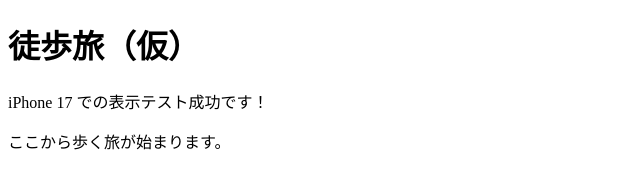
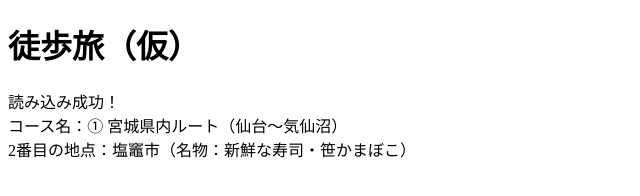
Before and after one commit to taro-walking/tohotabi-app, a plain HTML site: page index.html in a window 1280 px wide. Shown: the whole page, without its empty margins (0-640 px from the left). Drawn offline with Linux system fonts and the light colour scheme.

Commit message:
ステップ2：市町村マスター作成

```diff
--- a/index.html
+++ b/index.html
@@ -1,26 +1,35 @@
 <!-- このファイルが最新のHTML（HTML5）であることをブラウザに伝える宣言です -->
 <!DOCTYPE html>
-<!-- Webページ全体の始まりと、主な言語が日本語（ja）であることを指定します -->
+<!-- Webページ全体の始まりと、言語が日本語であることを指定します -->
 <html lang="ja">
-<!-- 画面には直接見えない、ページの設定情報（裏方の設定）をまとめる場所です -->
+<!-- 裏方の設定情報をまとめる場所です -->
 <head>
-  <!-- 日本語の文字化けを防ぐため、文字コードを「UTF-8」に指定します -->
+  <!-- 文字化けを防ぐため、文字コードをUTF-8に指定します -->
   <meta charset="UTF-8">
-  <!-- iPhone 17などのスマホ画面の幅にピッタリ合わせて、文字が小さくならないようにする最重要設定です -->
+  <!-- iPhone 17の画面幅にピッタリ合わせる設定です -->
   <meta name="viewport" content="width=device-width, initial-scale=1.0">
-  <!-- Safariのタブや、iPhoneの「ホーム画面に追加」をした時に表示されるアプリ名です -->
+  <!-- アプリのタイトルです -->
   <title>徒歩旅（仮）</title>
-<!-- 裏方の設定（head）の終わりです -->
+<!-- 裏方の設定の終わりです -->
 </head>
-<!-- ここから下が、実際にiPhoneの画面に表示される中身（表舞台）です -->
+<!-- ここから下が画面に表示される中身です -->
 <body>
-  <!-- 一番大きな見出し（タイトル）として「徒歩旅（仮）」を画面に表示します -->
+  <!-- アプリのタイトルを見出しとして表示します -->
   <h1>徒歩旅（仮）</h1>
-  <!-- 普通の文章（段落）として、動作確認用のメッセージを表示します -->
-  <p>iPhone 17 での表示テスト成功です！</p>
-  <!-- もう1行、次のステップへの準備メッセージを改行して表示します -->
-  <p>ここから歩く旅が始まります。</p>
-<!-- 画面に表示される中身（body）の終わりです -->
+  <!-- テスト結果を表示するための空っぽの枠（id="test-area"）を用意します -->
+  <div id="test-area">データを読み込み中...</div>
+
+  <!-- ① 先ほど作成した「市町村マスター（master.js）」をこのページに読み込みます -->
+  <script src="master.js"></script>
+
+  <!-- 読み込んだマスターデータの中身を画面に表示してテストするための小さな命令です -->
+  <script>
+    // 画面上の「test-area」という枠を探して、文字を書き換える準備をします
+    const testArea = document.getElementById("test-area");
+    // MASTER_DATAの中から、1つ目のコース名と、2番目の地点名（塩竈市）を取り出して画面に表示します
+    testArea.innerHTML = "読み込み成功！<br>コース名：" + MASTER_DATA.course1.name + "<br>2番目の地点：" + MASTER_DATA.course1.points[1].name + "（名物：" + MASTER_DATA.course1.points[1].specialty + "）";
+  </script>
+<!-- 画面表示の終わりです -->
 </body>
 <!-- Webページ全体の終わりです -->
 </html>
--- /dev/null
+++ b/master.js
@@ -0,0 +1,66 @@
+// 3つのウォーキングコースのデータをまとめて保存する「MASTER_DATA」という箱（定数）を作ります
+const MASTER_DATA = {
+  // 1つ目のコース（管理番号：course1）の定義を始めます
+  course1: {
+    // 画面のコース選択欄に表示するコースの名前です
+    name: "① 宮城県内ルート（仙台〜気仙沼）",
+    // このコースで通過する市町村・地点のリスト（配列）を始めます
+    points: [
+      // 1番目の地点（スタート地点）のデータです。kmは出発地からの累計距離です
+      { id: 1, name: "仙台市（スタート）", km: 0, spot: "青葉城址・定禅寺通", specialty: "牛タン・ずんだ餅" },
+      // 2番目の地点のデータです。仙台から約15km地点の塩竈市を設定しています
+      { id: 2, name: "塩竈市", km: 15, spot: "鹽竈神社・マリンゲート塩釜", specialty: "新鮮な寿司・笹かまぼこ" },
+      // 3番目の地点のデータです。スタートから約25km地点の松島町です
+      { id: 3, name: "松島町", km: 25, spot: "瑞巌寺・五大堂", specialty: "松島かき・穴子丼" },
+      // 4番目の地点のデータです。スタートから約50km地点の石巻市です
+      { id: 4, name: "石巻市", km: 50, spot: "石ノ森萬画館・日和山公園", specialty: "石巻焼きそば・金華さば" },
+      // 5番目の地点（お試し版のゴール）のデータです。スタートから約120km地点の気仙沼市です
+      { id: 5, name: "気仙沼市（ゴール）", km: 120, spot: "気仙沼魚市場・安波山", specialty: "フカヒレ・カツオ" }
+    // 1つ目のコースの地点リストを閉じます
+    ]
+  // 1つ目のコースの定義を閉じます
+  },
+
+  // 2つ目のコース（管理番号：course2）の定義を始めます
+  course2: {
+    // 画面に表示する2つ目のコースの名前です
+    name: "② 江戸東海道宿場町ルート（お試し版）",
+    // 2つ目のコースの通過地点リストを始めます
+    points: [
+      // 1番目の地点（スタート地点）の日本橋です
+      { id: 1, name: "日本橋（スタート）", km: 0, spot: "日本橋・道路元標", specialty: "江戸前寿司・人形焼" },
+      // 2番目の地点の品川宿です（日本橋から約8km）
+      { id: 2, name: "品川宿", km: 8, spot: "品川神社・旧東海道品川宿", specialty: "品川めし（シャコ・アナゴ）" },
+      // 3番目の地点の川崎宿です（日本橋から約18km）
+      { id: 3, name: "川崎宿", km: 18, spot: "川崎大師・東海道かわさき宿交流館", specialty: "久寿餅（くずもち）" },
+      // 4番目の地点の神奈川宿です（日本橋から約28km）
+      { id: 4, name: "神奈川宿", km: 28, spot: "本覚寺・横浜港周辺", specialty: "シウマイ・牛鍋" },
+      // 5番目の地点（お試し版のゴール）の戸塚宿です（日本橋から約42km）
+      { id: 5, name: "戸塚宿（ゴール）", km: 42, spot: "富塚八幡宮・旧東海道松並木", specialty: "ハム・鎌倉野菜" }
+    // 2つ目のコースの地点リストを閉じます
+    ]
+  // 2つ目のコースの定義を閉じます
+  },
+
+  // 3つ目のコース（管理番号：course3）の定義を始めます
+  course3: {
+    // 画面に表示する3つ目のコースの名前です
+    name: "③ 三陸海岸45号ルート（お試し版）",
+    // 3つ目のコースの通過地点リストを始めます
+    points: [
+      // 1番目の地点（スタート地点）の石巻市です
+      { id: 1, name: "石巻市（スタート）", km: 0, spot: "石巻漁港・サン・ファン館", specialty: "ホヤ・鯨料理" },
+      // 2番目の地点の女川町です（石巻から約18km）
+      { id: 2, name: "女川町", km: 18, spot: "シーパルピア女川・女川温泉ゆぽっぽ", specialty: "さんま・銀鮭" },
+      // 3番目の地点の南三陸町です（石巻から約45km）
+      { id: 3, name: "南三陸町", km: 45, spot: "南三陸さんさん商店街・神割崎", specialty: "キラキラ丼・タコ" },
+      // 4番目の地点の気仙沼市です（石巻から約75km）
+      { id: 4, name: "気仙沼市", km: 75, spot: "大島（亀山）・海の市", specialty: "メカジキ・サンマ" },
+      // 5番目の地点（お試し版のゴール）の陸前高田市です（石巻から約95km）
+      { id: 5, name: "陸前高田市（ゴール）", km: 95, spot: "高田松原津波復興祈念公園・奇跡の一本松", specialty: "広田湾の牡蠣・ゆべし" }
+    // 3つ目のコースの地点リストを閉じます
+    ]
+  // 3つ目のコースの定義を閉じます
+  }
+// すべてのコースデータをまとめた「MASTER_DATA」の箱を閉じます
+};
```
